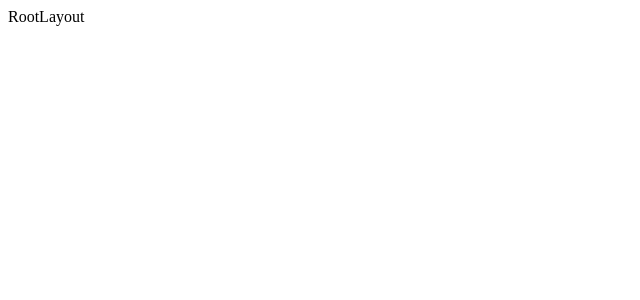
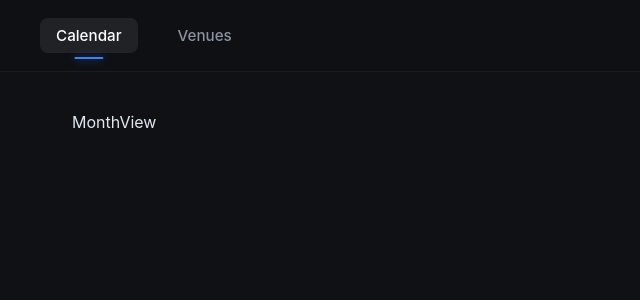
Before and after one commit to SethZarko/gig-calendar, a React (Vite) app in the folder client/: page /calendar/month/2026/05 in a window 1280 px wide. Shown: the top 300 px of the page, without its empty margins (0-640 px from the left). Built offline with nearby package versions, Linux system fonts and the light colour scheme.

Commit message:
adds RootLayout (#8)

```diff
--- a/client/src/index.scss
+++ b/client/src/index.scss
@@ -7,3 +7,9 @@
   -webkit-font-smoothing: antialiased;
   -moz-osx-font-smoothing: grayscale;
 }
+
+* {
+  padding: 0;
+  margin: 0;
+  box-sizing: border-box;
+}
--- /dev/null
+++ b/client/src/layouts/RootLayout.module.scss
@@ -0,0 +1,94 @@
+$bg-dark: #0f1115;
+$bg-glass: rgba(15, 17, 21, 0.75);
+$text-primary: #e2e8f0;
+$text-secondary: #8b949e;
+$accent-blue: #3b82f6;
+$border-subtle: rgba(255, 255, 255, 0.05);
+
+.appContainer {
+  min-height: 100vh;
+  background-color: $bg-dark;
+  color: $text-primary;
+  font-family: 'Inter', system-ui, -apple-system, sans-serif;
+  display: flex;
+  flex-direction: column;
+
+  header {
+    position: sticky;
+    top: 0;
+    z-index: 100;
+    background: $bg-glass;
+    backdrop-filter: blur(12px);
+    -webkit-backdrop-filter: blur(12px);
+    border-bottom: 1px solid $border-subtle;
+    height: 72px;
+    display: flex;
+    align-items: center;
+    padding: 0 2rem;
+
+    nav {
+      display: flex;
+      gap: 1.5rem;
+      max-width: 1200px;
+      margin: 0 auto;
+      width: 100%;
+
+      a {
+        text-decoration: none;
+        color: $text-secondary;
+        font-weight: 500;
+        font-size: 0.95rem;
+        padding: 0.5rem 1rem;
+        border-radius: 8px;
+        position: relative;
+        transition: all 0.2s ease-in-out;
+
+        &:hover {
+          color: #ffffff;
+          background: rgba(255, 255, 255, 0.03);
+        }
+
+        // Applied by React Router's NavLink
+        &.active {
+          color: #ffffff;
+          background: rgba(255, 255, 255, 0.08);
+
+          // Subtle glowing underline effect for the active tab
+          &::after {
+            content: '';
+            position: absolute;
+            bottom: -6px;
+            left: 50%;
+            transform: translateX(-50%);
+            width: 30%;
+            height: 2px;
+            background-color: $accent-blue;
+            border-radius: 2px;
+            box-shadow: 0 0 8px rgba(59, 130, 246, 0.6);
+          }
+        }
+      }
+    }
+  }
+}
+
+.main {
+  flex: 1;
+  padding: 2.5rem 2rem;
+  max-width: 1200px;
+  margin: 0 auto;
+  width: 100%;
+  box-sizing: border-box;
+
+  // Transition for the loading state
+  transition: opacity 0.3s cubic-bezier(0.4, 0, 0.2, 1),
+              transform 0.3s cubic-bezier(0.4, 0, 0.2, 1);
+  opacity: 1;
+  transform: translateY(0);
+}
+
+.fadeOut {
+  opacity: 0.4;
+  transform: translateY(8px);
+  pointer-events: none;
+}
--- a/client/src/layouts/RootLayout.tsx
+++ b/client/src/layouts/RootLayout.tsx
@@ -1,6 +1,39 @@
+import { Outlet, NavLink, useNavigation, useLocation } from 'react-router';
+
+import styles from './RootLayout.module.scss';
 
 export const RootLayout = () => {
+  const navigation = useNavigation();
+  const location = useLocation();
+  const isNavigating = navigation.state === "loading";
+
+  const isCalendarActive = location.pathname.startsWith('/calendar') || location.pathname === '/';
+
   return (
-    <div>RootLayout</div>
-  )
+    <div className={styles.appContainer}>
+      <header>
+        <nav>
+          <NavLink
+            to="/"
+            className={() => isCalendarActive ? styles.active : ''}
+          >
+            Calendar
+          </NavLink>
+
+          <NavLink
+            to="/venues"
+            className={({ isActive }: { isActive: boolean }) =>
+              isActive ? styles.active : ''
+            }
+          >
+            Venues
+          </NavLink>
+        </nav>
+      </header>
+
+      <main className={`${styles.main} ${isNavigating ? styles.fadeOut : ''}`}>
+        <Outlet />
+      </main>
+    </div>
+  );
 }
```
